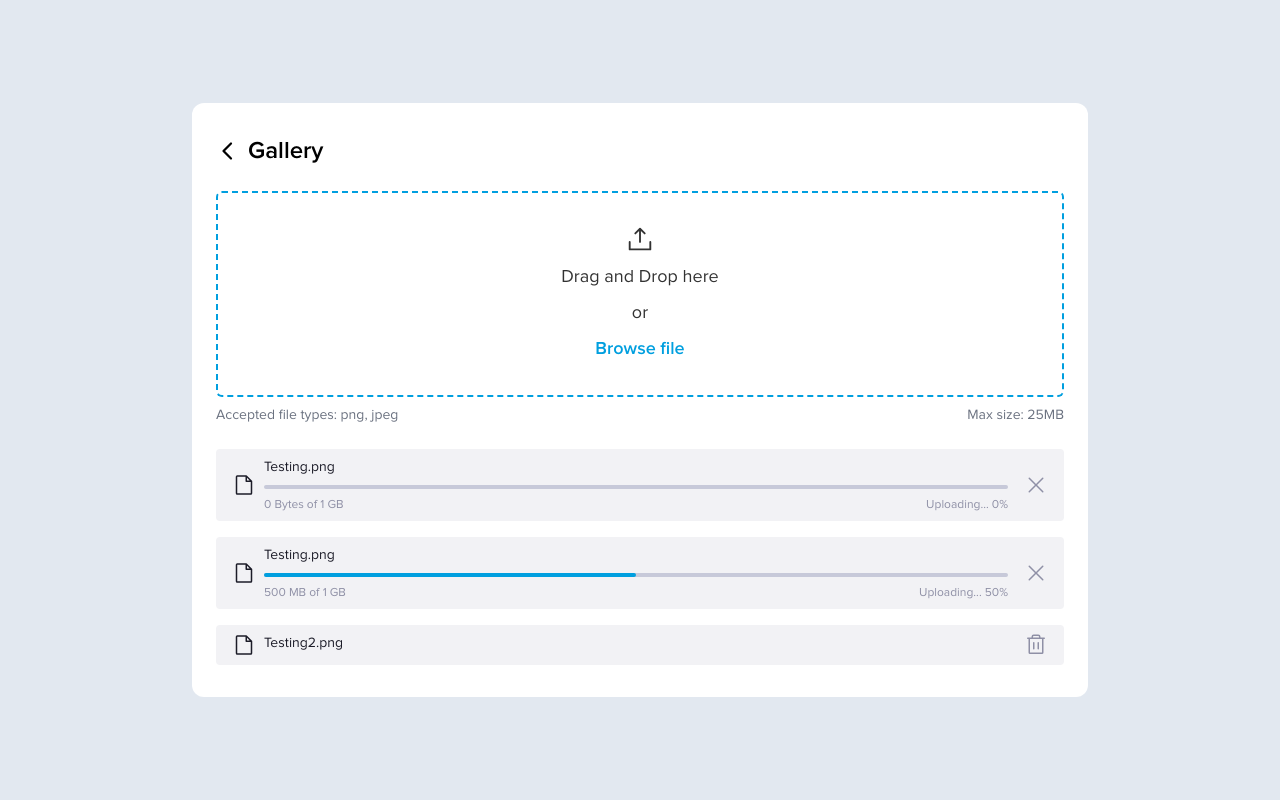
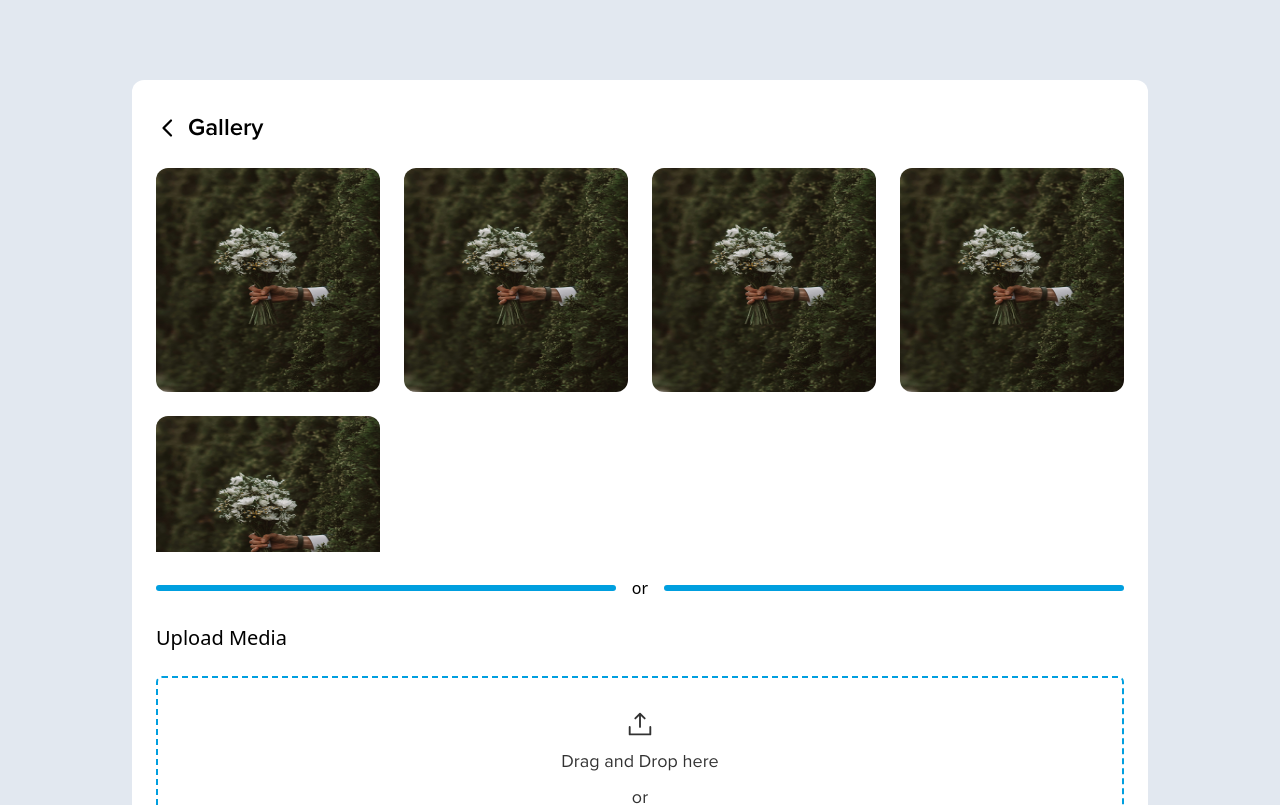
Before and after one commit to UofA-Blueprint/AlzheimerCalgary2.0, a React (Vite) app: page /gallery-test in a window 1280 px wide. Shown: the top 805 px of the page. Built offline with nearby package versions, Linux system fonts and the light colour scheme.

Commit message:
Added Gallery.tsx component

```diff
--- a/src/components/Gallery.tsx
+++ b/src/components/Gallery.tsx
@@ -1,9 +1,13 @@
 //#region Imports
 import { CaretLeft } from "@phosphor-icons/react";
 import MediaUploadZone from "./MediaUploadZone";
+import picture from "@/assets/images/pic1.jpg";
 //#endregion
 
 function Gallery() {
+	//TODO: Configure the local gallery to display images here
+	const imgList: string[] = [picture, picture, picture, picture, picture];
+
 	//#region Functions
 
 	/**
@@ -11,15 +15,20 @@ function Gallery() {
 	 */
 	const handleClose = () => {};
 
+	/**
+	 * Handle an image in the gallery being clicked
+	 */
+	const handleImageClicked = () => {};
+
 	//#endregion
 
 	return (
-		<div className="flex flex-col items-center justify-center gap-y-6 w-[90%] md:w-[80%] lg:w-[70%] max-w-5xl px-6 rounded-xl py-8 bg-white">
-			{/* Image gallery */}
+		<div className="flex flex-col items-center justify-center gap-y-6 max-w-5xl px-6 rounded-xl py-8 bg-white">
+			{/* Title */}
 			<div className="w-full">
 				<div className="flex gap-x-2 items-center font-display text-2xl font-bold">
 					<CaretLeft
-						className="cursor-pointer hover:text-primary-light transition ease-in-out"
+						className="cursor-pointer hover:text-primary-main transition ease-in-out"
 						weight="bold"
 						onClick={handleClose}
 					/>
@@ -27,7 +36,28 @@ function Gallery() {
 				</div>
 			</div>
 
+			{/* Image gallery */}
+			<div className=" grid h-96 w-full grid-cols-2 md:grid-cols-4 gap-6 items-center overflow-scroll scroller">
+				{imgList.map((img, index) => (
+					<img
+						key={index}
+						src={img}
+						alt="gallery"
+						className="w-56 aspect-square rounded-xl cursor-pointer hover:scale-95 transition ease-in-out duration-200"
+						onClick={handleImageClicked}
+					/>
+				))}
+			</div>
+
+			{/* Or */}
+			<div className="flex w-full items-center gap-x-4">
+				<div className="bg-primary-main w-full h-1.5 rounded-lg"></div>
+				<p>or</p>
+				<div className="bg-primary-main w-full h-1.5 rounded-lg"></div>
+			</div>
+
 			{/* Upload media */}
+			<h2 className="w-full text-xl">Upload Media</h2>
 			<MediaUploadZone />
 		</div>
 	);
--- a/src/index.css
+++ b/src/index.css
@@ -21,6 +21,13 @@
 }
 
 @layer base {
+  .scroller {
+    scrollbar-color: #555770 #fffff;
+    scrollbar-width: auto;
+    scroll-behavior: smooth;
+
+  }
+
   .text-display1 {
     font-family: "Proxima Nova";
     font-weight: bold;
@@ -71,4 +78,5 @@
     font-weight: normal;
     font-size: 0.625rem;
   }
+
 }
--- a/src/routes/GalleryTestRoute.tsx
+++ b/src/routes/GalleryTestRoute.tsx
@@ -4,7 +4,7 @@ import { useState } from "react";
 const GalleryTestRoute = () => {
 	const [uploadProgress, setUploadProgress] = useState(0);
 	return (
-		<div className="h-screen flex items-center justify-center bg-slate-200">
+		<div className="h-full flex items-center justify-center bg-slate-200 px-4 py-20">
 			<Gallery />
 		</div>
 	);
```
Also changed, not shown: src/assets/images/pic1.jpg (added).
